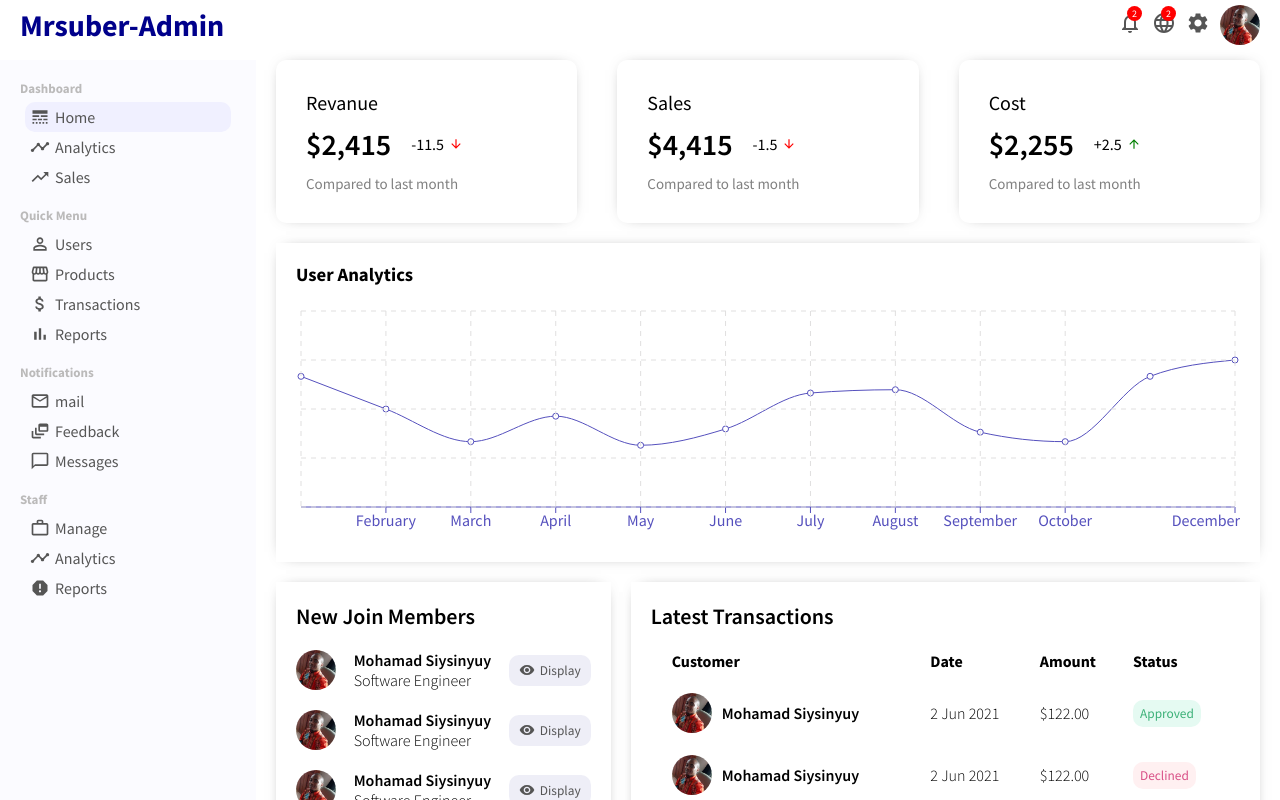
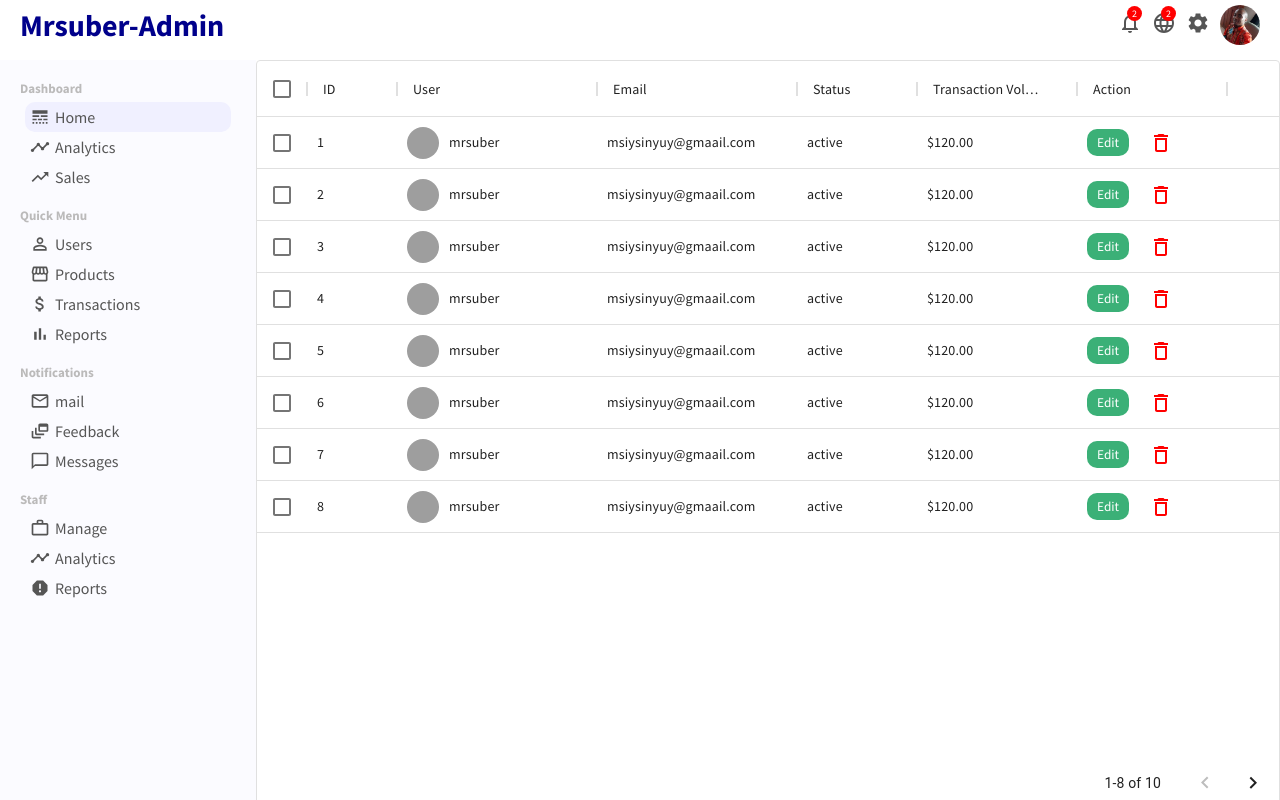
Before and after one commit to mrsuber/Admin-dashboard, a React (Create React App) app in the folder dashboard-frontend/: page /users in a window 1280 px wide. Shown: the top 800 px of the page. Built offline with nearby package versions, Linux system fonts and the light colour scheme; grey boxes are pictures that could not be loaded.

Commit message:
user page created

```diff
--- a/dashboard-frontend/package.json
+++ b/dashboard-frontend/package.json
@@ -4,12 +4,14 @@
   "private": true,
   "dependencies": {
     "@material-ui/core": "^4.12.3",
+    "@material-ui/data-grid": "^4.0.0-alpha.37",
     "@material-ui/icons": "^4.11.2",
     "@testing-library/jest-dom": "^5.14.1",
     "@testing-library/react": "^11.2.7",
     "@testing-library/user-event": "^12.8.3",
     "react": "^17.0.2",
     "react-dom": "^17.0.2",
+    "react-router-dom": "^5.3.0",
     "react-scripts": "4.0.3",
     "recharts": "^2.1.2",
     "web-vitals": "^1.1.2"
--- a/dashboard-frontend/src/App.js
+++ b/dashboard-frontend/src/App.js
@@ -2,19 +2,34 @@ import Topbar from './components/topbar/Topbar'
 import Sidbar from './components/sidebar/Sidebar'
 import './app.css'
 import Home from "./pages/home/Home"
+import UserList from "./pages/userList/UserList"
+import {
+  BrowserRouter as Router,
+  Switch,
+  Route
+}from "react-router-dom"
 
 
 
 
 function App() {
   return (
-    <div>
+    <Router>
       <Topbar/>
       <div className="container">
         <Sidbar />
-        <Home />
+        <Switch>
+            <Route exact path="/">
+                <Home />
+            </Route>
+            <Route exact path="/users">
+                <UserList />
+            </Route>
+
+        </Switch>
+
       </div>
-    </div>
+    </Router>
   );
 }
 
--- a/dashboard-frontend/src/dummyData.js
+++ b/dashboard-frontend/src/dummyData.js
@@ -60,3 +60,18 @@ export const userData = [
 
 },
 ];
+
+
+export const userRows = [
+  { id: 1, username: 'mrsuber',avatar:"https://i.pinimg.com/originals/af/1c/c3/af1cc3fa780eddc7c91a70f9e836b12c.jpg",email:"msiysinyuy@gmaail.com",status:"active",transaction:"$120.00"},
+  { id: 2, username: 'mrsuber',avatar:"https://i.pinimg.com/originals/af/1c/c3/af1cc3fa780eddc7c91a70f9e836b12c.jpg",email:"msiysinyuy@gmaail.com",status:"active",transaction:"$120.00"},
+  { id: 3, username: 'mrsuber',avatar:"https://i.pinimg.com/originals/af/1c/c3/af1cc3fa780eddc7c91a70f9e836b12c.jpg",email:"msiysinyuy@gmaail.com",status:"active",transaction:"$120.00"},
+  { id: 4, username: 'mrsuber',avatar:"https://i.pinimg.com/originals/af/1c/c3/af1cc3fa780eddc7c91a70f9e836b12c.jpg",email:"msiysinyuy@gmaail.com",status:"active",transaction:"$120.00"},
+  { id: 5, username: 'mrsuber',avatar:"https://i.pinimg.com/originals/af/1c/c3/af1cc3fa780eddc7c91a70f9e836b12c.jpg",email:"msiysinyuy@gmaail.com",status:"active",transaction:"$120.00"},
+  { id: 6, username: 'mrsuber',avatar:"https://i.pinimg.com/originals/af/1c/c3/af1cc3fa780eddc7c91a70f9e836b12c.jpg",email:"msiysinyuy@gmaail.com",status:"active",transaction:"$120.00"},
+  { id: 7, username: 'mrsuber',avatar:"https://i.pinimg.com/originals/af/1c/c3/af1cc3fa780eddc7c91a70f9e836b12c.jpg",email:"msiysinyuy@gmaail.com",status:"active",transaction:"$120.00"},
+  { id: 8, username: 'mrsuber',avatar:"https://i.pinimg.com/originals/af/1c/c3/af1cc3fa780eddc7c91a70f9e836b12c.jpg",email:"msiysinyuy@gmaail.com",status:"active",transaction:"$120.00"},
+  { id: 9, username: 'mrsuber',avatar:"https://i.pinimg.com/originals/af/1c/c3/af1cc3fa780eddc7c91a70f9e836b12c.jpg",email:"msiysinyuy@gmaail.com",status:"active",transaction:"$120.00"},
+  { id: 10, username: 'mrsuber',avatar:"https://i.pinimg.com/originals/af/1c/c3/af1cc3fa780eddc7c91a70f9e836b12c.jpg",email:"msiysinyuy@gmaail.com",status:"active",transaction:"$120.00"},
+
+  ];
--- /dev/null
+++ b/dashboard-frontend/src/pages/userList/UserList.jsx
@@ -0,0 +1,86 @@
+import './userlist.css'
+import { DataGrid } from '@material-ui/data-grid';
+import {DeleteOutline} from "@material-ui/icons"
+import {userRows} from "../../dummyData"
+import {Link} from "react-router-dom"
+import {useState} from 'react'
+
+
+export default function UserList(){
+  const [data,setData]=useState(userRows)
+
+  const handleDelete=(id)=>{
+    setData(data.filter(item=>item.id!==id))
+  }
+
+
+  const columns = [
+  { field: 'id', headerName: 'ID', width: 90 },
+  {
+    field: 'user',
+    headerName: 'User',
+    width: 200,
+    renderCell:(params)=>{
+      return(
+        <div className="userListUser">
+          <img className="userListImg" src={params.row.avatar} alt=""/>
+          {params.row.username}
+        </div>
+      )
+    },
+    editable: true,
+  },
+  {
+    field: 'email',
+    headerName: 'Email',
+    width: 200,
+    editable: true,
+  },
+  {
+    field: 'status',
+    headerName: 'Status',
+
+    width: 120,
+    editable: true,
+  },
+  {
+    field: 'transaction',
+    headerName: 'Transaction Volume',
+    description: 'This column has a value getter and is not sortable.',
+    sortable: false,
+    width: 160,
+
+  },
+  {
+    field:"action",
+    headerName:"Action",
+    width:150,
+    renderCell:(params)=>{
+      return(
+        <>
+        <Link to={"/user/"+params.row.id}>
+        <button className="userListEdit">Edit</button>
+        </Link>
+        <DeleteOutline className="userListDelete" onClick={()=>handleDelete(params.row.id)} />
+        </>
+      )
+    }
+
+
+
+  }
+];
+
+
+  return(
+    <div className="userList">
+    <DataGrid
+      rows={data}
+      columns={columns}
+      pageSize={8}
+      checkboxSelection
+      disableSelectionOnClick
+    />
+    </div>
+  )
+}
--- /dev/null
+++ b/dashboard-frontend/src/pages/userList/userlist.css
@@ -0,0 +1,29 @@
+.userList{
+  flex:4;
+}
+.userListUser{
+  display: flex;
+  align-items: center;
+}
+.userListImg{
+width: 32px;
+height: 32px;
+border-radius: 50%;
+object-fit: cover;
+margin-right: 10px;
+}
+.userListEdit{
+  border:none;
+  border-radius: 10px;
+  padding: 5px 10px;
+  background-color: #3bb077;
+  color: white;
+  cursor: pointer;
+  margin-right: 20px;
+
+
+}
+.userListDelete{
+  color: red;
+  cursor: pointer;
+}
```
Also changed, not shown: dashboard-frontend/src/pages/userList/mohamad.jpg (added), 1 other file (tests, documents, lock files or other folders).
